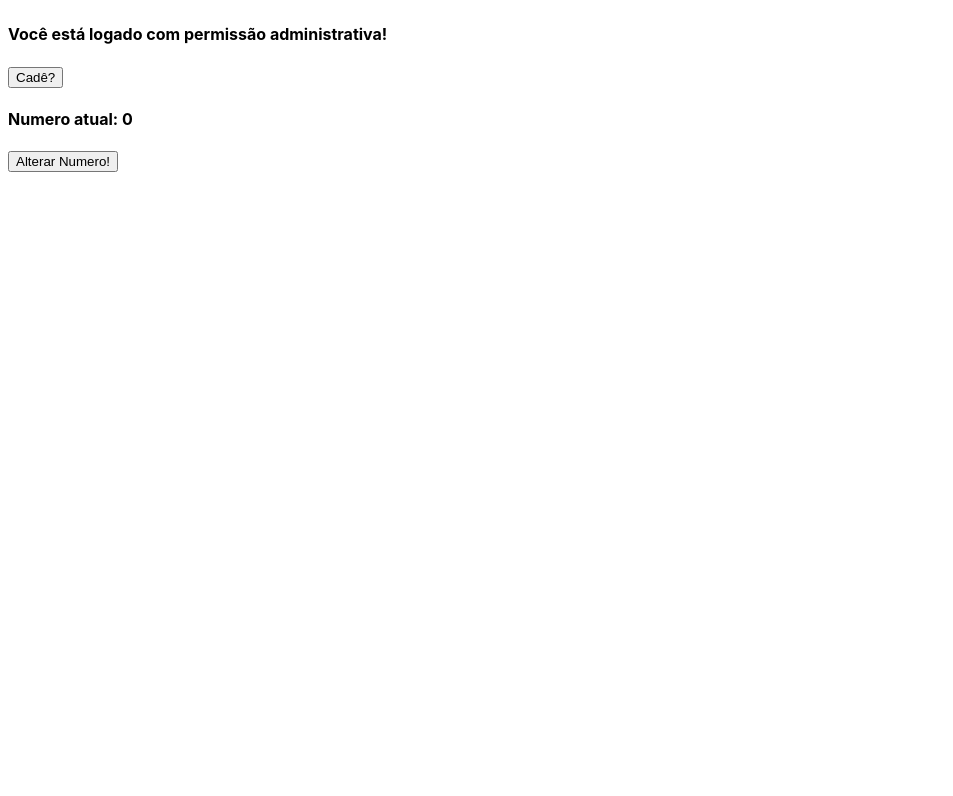
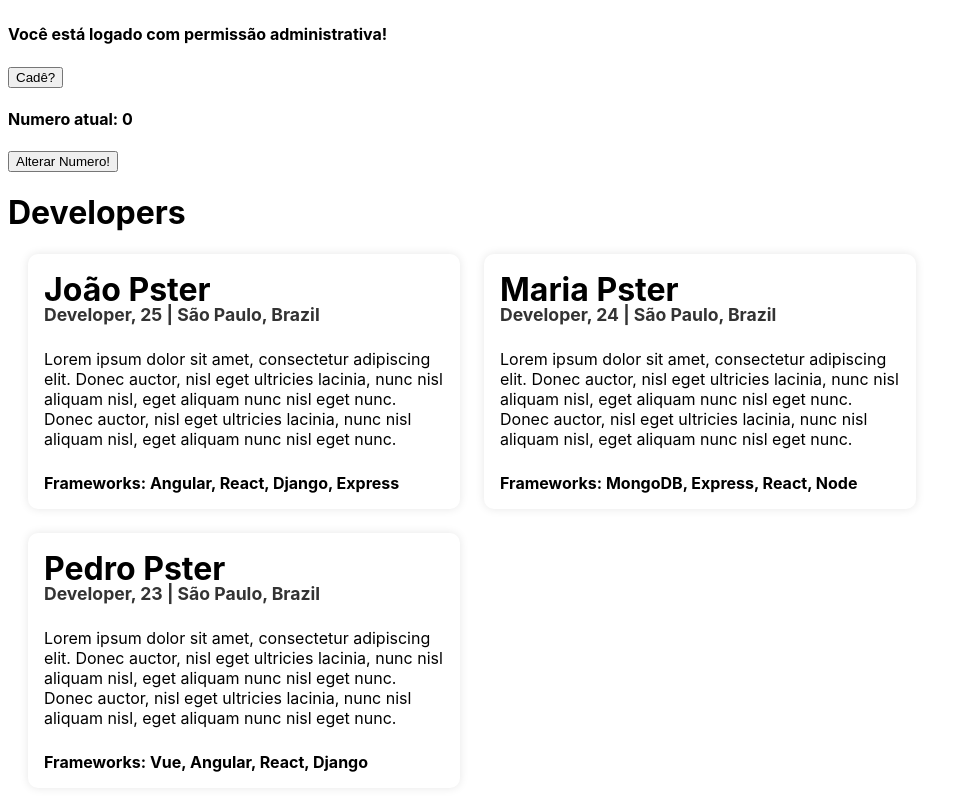
Before and after one commit to J-Pster/Pster-Angular-Course, an Angular app: page / in a window 1280 px wide. Shown: the part 499-1295 px from the top of the page, without its empty margins (0-953 px from the left). Before the commit the page ends 800 px from the top, so only its background shows below. Built offline with nearby package versions, Linux system fonts and the light colour scheme.

Commit message:
feat(list-render): Aprendendo renderização de listas
Renderizei uma lista de desenvolvedores usando um componente reaproveitável

```diff
--- a/src/app/app.component.html
+++ b/src/app/app.component.html
@@ -1,8 +1,9 @@
 <h1>Olá Mundo! Eu sou o Angular =D</h1>
 <app-first-component></app-first-component>
-<app-profile-card></app-profile-card>
+<app-profile-card [developer]="developers[0]"></app-profile-card>
 <app-parent-data [currentData]="currentData" [appVersion]="appVersion"></app-parent-data>
 <app-directives></app-directives>
 <app-if-render></app-if-render>
 <app-events></app-events>
 <app-number-show></app-number-show>
+<app-list-developers [developers]="developers" ></app-list-developers>
--- a/src/app/app.component.ts
+++ b/src/app/app.component.ts
@@ -1,4 +1,5 @@
 import { Component } from '@angular/core';
+import Developer from './interfaces/IDeveloper';
 
 @Component({
   selector: 'app-root',
@@ -9,4 +10,31 @@ export class AppComponent {
   title = 'pster-angular-course';
   currentData: Date = new Date();
   appVersion: string = '1.0.0';
+
+  developers: Developer[] = [
+    {
+      name: 'João Pster',
+      age: 25,
+      job: 'Developer',
+      location: 'São Paulo, Brazil',
+      bio: 'Lorem ipsum dolor sit amet, consectetur adipiscing elit. Donec auctor, nisl eget ultricies lacinia, nunc nisl aliquam nisl, eget aliquam nunc nisl eget nunc. Donec auctor, nisl eget ultricies lacinia, nunc nisl aliquam nisl, eget aliquam nunc nisl eget nunc.',
+      frameworks: ['Angular', 'React', 'Django', 'Express'],
+    },
+    {
+      name: 'Maria Pster',
+      age: 24,
+      job: 'Developer',
+      location: 'São Paulo, Brazil',
+      bio: 'Lorem ipsum dolor sit amet, consectetur adipiscing elit. Donec auctor, nisl eget ultricies lacinia, nunc nisl aliquam nisl, eget aliquam nunc nisl eget nunc. Donec auctor, nisl eget ultricies lacinia, nunc nisl aliquam nisl, eget aliquam nunc nisl eget nunc.',
+      frameworks: ['MongoDB', 'Express', 'React', 'Node'],
+    },
+    {
+      name: 'Pedro Pster',
+      age: 23,
+      job: 'Developer',
+      location: 'São Paulo, Brazil',
+      bio: 'Lorem ipsum dolor sit amet, consectetur adipiscing elit. Donec auctor, nisl eget ultricies lacinia, nunc nisl aliquam nisl, eget aliquam nunc nisl eget nunc. Donec auctor, nisl eget ultricies lacinia, nunc nisl aliquam nisl, eget aliquam nunc nisl eget nunc.',
+      frameworks: ['Vue', 'Angular', 'React', 'Django'],
+    },
+  ];
 }
--- a/src/app/app.module.ts
+++ b/src/app/app.module.ts
@@ -10,6 +10,7 @@ import { IfRenderComponent } from './components/if-render/if-render.component';
 import { EventsComponent } from './components/events/events.component';
 import { NumberShowComponent } from './components/number/number-show/number-show.component';
 import { NumberChangerComponent } from './components/number/number-changer/number-changer.component';
+import { ListDevelopersComponent } from './components/list-developers/list-developers.component';
 
 @NgModule({
   declarations: [
@@ -22,6 +23,7 @@ import { NumberChangerComponent } from './components/number/number-changer/numbe
     EventsComponent,
     NumberShowComponent,
     NumberChangerComponent,
+    ListDevelopersComponent,
   ],
   imports: [BrowserModule],
   providers: [],
--- /dev/null
+++ b/src/app/components/list-developers/list-developers.component.html
@@ -0,0 +1,6 @@
+<div>
+  <h1>Developers</h1>
+  <div id="list">
+    <app-profile-card *ngFor="let developer of developers" [developer]="developer"></app-profile-card>
+  </div>
+</div>
--- /dev/null
+++ b/src/app/components/list-developers/list-developers.component.scss
@@ -0,0 +1,8 @@
+#list {
+  display: flex;
+  flex-wrap: wrap;
+  justify-content: flex-start;
+  margin: 0 auto;
+  padding: 0 20px;
+  gap: 1.5rem;
+}
--- a/src/app/components/profile-card/profile-card.component.html
+++ b/src/app/components/profile-card/profile-card.component.html
@@ -1,6 +1,6 @@
 <div class="app__flex box-shadow" id="profile">
-  <h1>{{name}}</h1>
-  <h2>{{job}}, {{age}} | {{location}}</h2>
-  <p>{{bio}}</p>
-  <h4>Frameworks: {{frameworks.join(", ")}}</h4>
+  <h1>{{developer.name}}</h1>
+  <h2>{{developer.job}}, {{developer.age}} | {{developer.location}}</h2>
+  <p>{{developer.bio}}</p>
+  <h4>Frameworks: {{developer.frameworks.join(", ")}}</h4>
 </div>
--- a/src/app/components/profile-card/profile-card.component.ts
+++ b/src/app/components/profile-card/profile-card.component.ts
@@ -1,4 +1,5 @@
-import { Component } from '@angular/core';
+import { Component, Input } from '@angular/core';
+import Developer from 'src/app/interfaces/IDeveloper';
 
 @Component({
   selector: 'app-profile-card',
@@ -6,13 +7,7 @@ import { Component } from '@angular/core';
   styleUrls: ['./profile-card.component.scss'],
 })
 export class ProfileCardComponent {
-  name: string = 'João Pster';
-  age: number = 25;
-  job: string = 'Developer';
-  location: string = 'São Paulo, Brazil';
-  bio: string =
-    'Lorem ipsum dolor sit amet, consectetur adipiscing elit. Donec auctor, nisl eget ultricies lacinia, nunc nisl aliquam nisl, eget aliquam nunc nisl eget nunc. Donec auctor, nisl eget ultricies lacinia, nunc nisl aliquam nisl, eget aliquam nunc nisl eget nunc.';
-  frameworks: string[] = ['Angular', 'React', 'Django', 'Express'];
+  @Input() developer!: Developer;
 
   constructor() {}
 }
--- /dev/null
+++ b/src/app/interfaces/IDeveloper.ts
@@ -0,0 +1,10 @@
+interface Developer {
+  name: string;
+  age: number;
+  job: string;
+  location: string;
+  bio: string;
+  frameworks: string[];
+}
+
+export default Developer;
```
Also changed, not shown: src/app/components/list-developers/list-developers.component.ts (added, +13 -0 lines), 1 other file (tests, documents, lock files or other folders).
